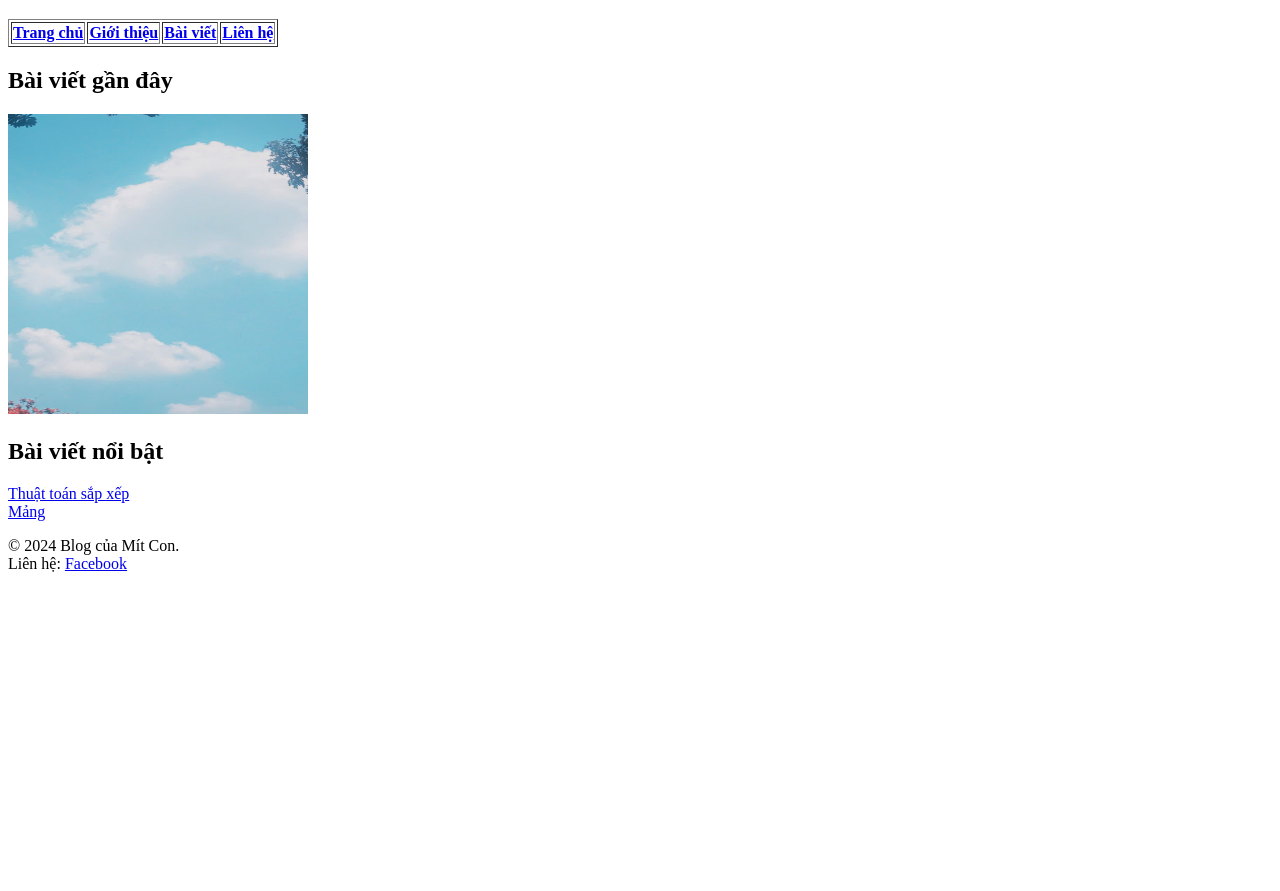
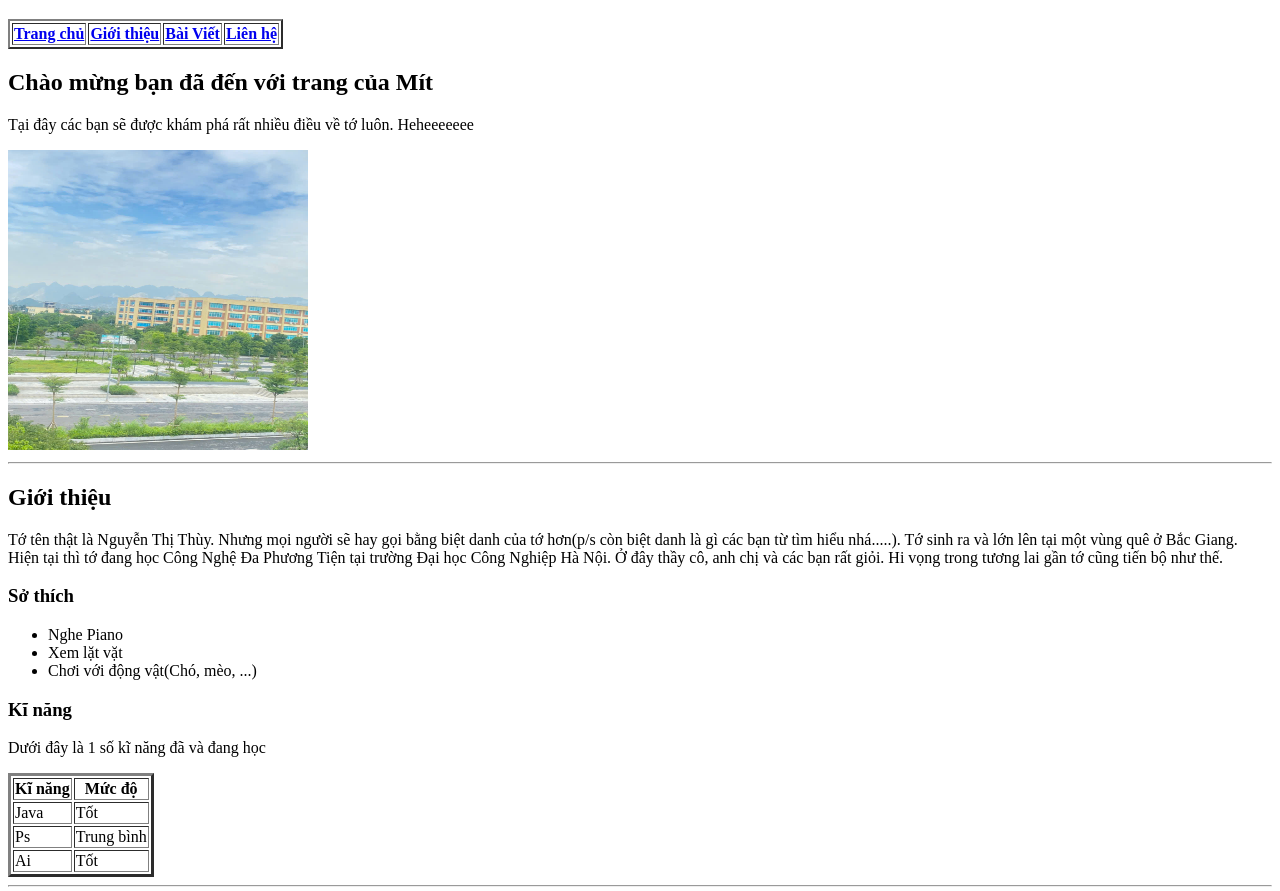
Before and after one commit to mithehe/HIT_WEB_PUBLIC_2025, a plain HTML site: page week_1/BTVN_1/Bai_2/index.html in a window 1280 px wide. Shown: the part 61-952 px from the top of the page. Before the commit the page ends 800 px from the top, so only its background shows below. Drawn offline with Linux system fonts and the light colour scheme.

Commit message:
Sua file index.html

```diff
--- a/week_1/BTVN_1/Bai_2/index.html
+++ b/week_1/BTVN_1/Bai_2/index.html
@@ -9,27 +9,77 @@
 
 <body>
     <h1>Blog của Mít Con</h1>
-    <table border="1">
-        <tr>
+    <table border="2">
         <th>
-                <a href="https://www.facebook.com/">Trang chủ</a>
+            <a href="#trangChu">Trang chủ</a>
         </th>
         <th>
-                <a href="https://www.facebook.com/NguyenThuy28">Giới thiệu</a>
+            <a href="#gioiThieu">Giới thiệu</a>
         </th>
         <th>
-                <a href="https://www.facebook.com/thieunhiNamVien">Bài viết</a>
+            <a href="#baiViet">Bài Viết</a>
         </th>
         <th>
-                <a href="https://www.facebook.com/nhathomyloc">Liên hệ</a>
+            <a href="#lienHe">Liên hệ</a>
         </th>
+    </table>
+    <h2 id="trangChu">Chào mừng bạn đã đến với trang của Mít</h2>
+    <p>Tại đây các bạn sẽ được khám phá rất nhiều điều về tớ luôn. Heheeeeeee</p>
+    <img
+        src="../Bai_2/hana.jpg" alt="Hana trong tôi là....."
+        width="300"
+        height="300">
+    <hr>
+    <h2 id="gioiThieu">Giới thiệu</h2>
+    <p>Tớ tên thật là Nguyễn Thị Thùy. Nhưng mọi người sẽ hay gọi bằng biệt danh của tớ hơn(p/s còn biệt danh là gì các bạn từ tìm hiểu nhá.....). Tớ sinh ra và lớn lên tại một vùng quê ở Bắc Giang. Hiện tại thì tớ đang học Công Nghệ Đa Phương Tiện tại trường Đại học Công Nghiệp Hà Nội. Ở đây thầy cô, anh chị và các bạn rất giỏi. Hi vọng trong tương lai gần tớ cũng tiến bộ như thế.</p>
+    <h3>Sở thích</h3>
+    <ul>
+        <li>Nghe Piano</li>
+        <li>Xem lặt vặt</li>
+        <li>Chơi với động vật(Chó, mèo, ...)</li>
+    </ul>
+    <h3>Kĩ năng</h3>
+    <p>Dưới đây là 1 số kĩ năng đã và đang học</p>
+    <table border="3">
+        <tr>
+            <th>Kĩ năng</th>
+            <th>Mức độ</th>
+        </tr>
+        <tr>
+            <td>Java</td>
+            <td>Tốt</td>
+        </tr>
+        <tr>
+            <td>Ps</td>
+            <td>Trung bình</td>
+        </tr>
+        <tr>
+            <td>Ai</td>
+            <td>Tốt</td>
         </tr>
     </table>
-    <h2>Bài viết gần đây</h2>
-    <img src="../Bai_2/Sky.jpg" alt="Bầu trời nhà tui" width="300" height="300">
-    <h2>Bài viết nổi bật</h2>
+    <hr>
+    <h2 id="baiViet">Bài viết nổi bật</h2>
+    <img
+        src="../Bai_2/Sky.jpg" alt="My sky"
+        width="300"
+        height="300">
+    <br>
     <a href="https://visualgo.net/en/sorting">Thuật toán sắp xếp</a><br>
     <a href="https://visualgo.net/en/array?slide=1">Mảng</a>
+    <hr>
+    <h2 id="lienHe">Liên hệ</h2>
+    <p>Mọi điều thắc mắc về tôi có thể để lại thông tin tại phần dưới đây</p>
+    <form action="">
+        <label for="hoTen">Họ và Tên:</label> <br>
+        <input type="text" name="" id=""><br>
+        <label for="Email">Email:</label><br>
+        <input type="text" name="Email" id="Email">
+    </form>
+    <p>Bạn có điều gì muốn nhắn gửi cho tớ thì cứ để lại tại khung này nhá.</p>
+    <textarea name="message" id="message"></textarea><br>
+    <button type="">Gửi</button>
+    <hr>
 </body>
 <footer>
     <p>&copy; 2024 Blog của Mít Con.
```
Also changed, not shown: week_2/index.html (deleted, +0 -23 lines), week_1/BTVN_1/Bai_2/hana.jpg (added). Lines whose indentation alone changed are shown as unchanged.
